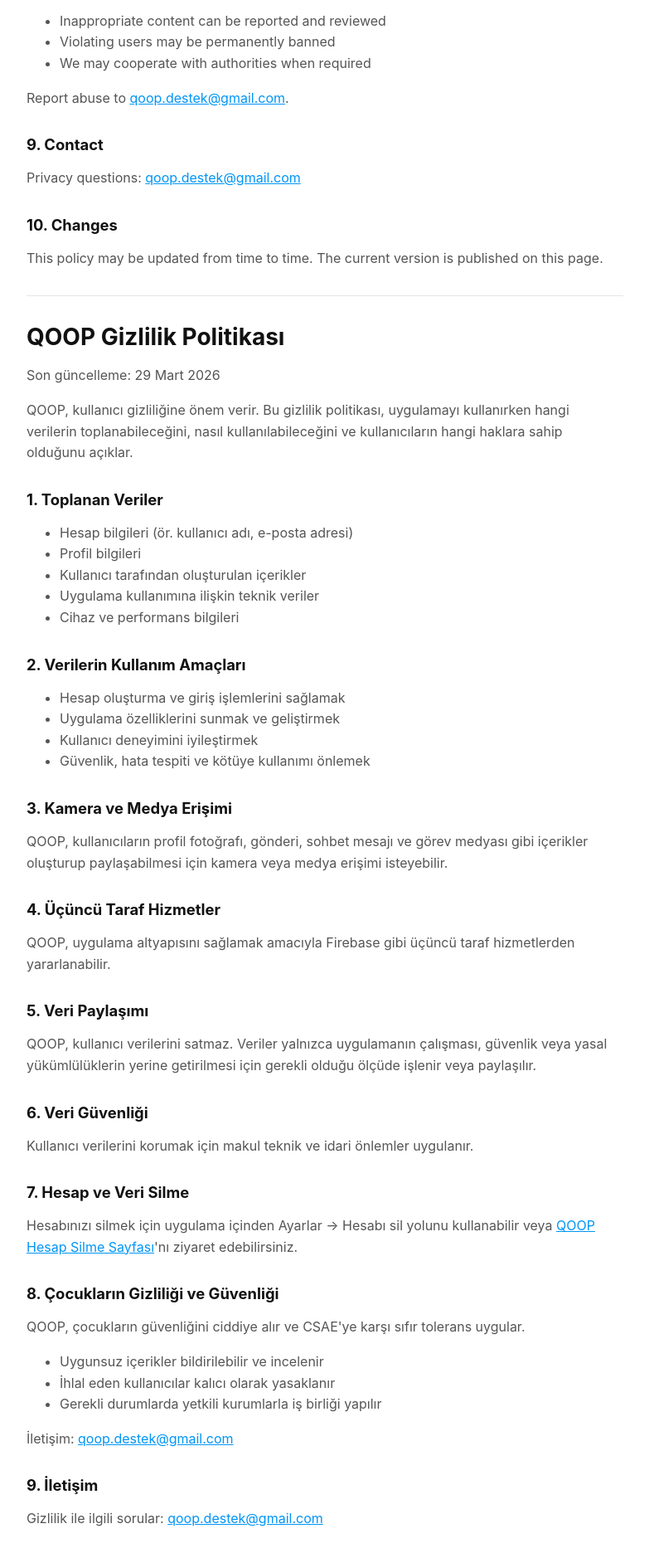
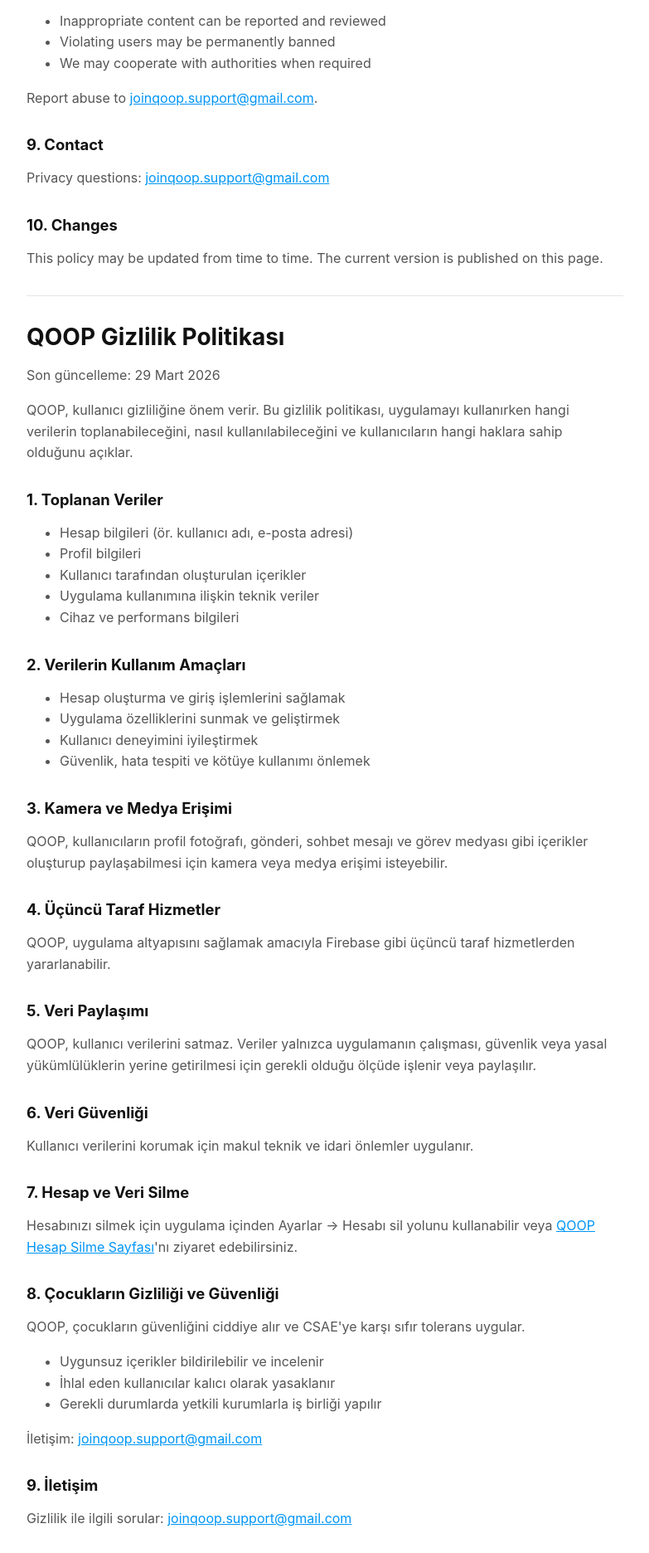
Before and after one commit to tasdemirebubekir347-star/qoop-privacy-policy, a plain HTML site: page index.html in a window 1280 px wide. Shown: the part 1348-3220 px from the top of the page at 83% size, without its empty margins (248-1031 px from the left). Drawn offline with Linux system fonts and the light colour scheme.

Commit message:
Update support email to joinqoop.support@gmail.com

```diff
--- a/index.html
+++ b/index.html
@@ -68,10 +68,10 @@
         <li>Violating users may be permanently banned</li>
         <li>We may cooperate with authorities when required</li>
       </ul>
-      <p>Report abuse to <a href="mailto:qoop.destek@gmail.com">qoop.destek@gmail.com</a>.</p>
+      <p>Report abuse to <a href="mailto:joinqoop.support@gmail.com">joinqoop.support@gmail.com</a>.</p>
 
       <h2>9. Contact</h2>
-      <p>Privacy questions: <a href="mailto:qoop.destek@gmail.com">qoop.destek@gmail.com</a></p>
+      <p>Privacy questions: <a href="mailto:joinqoop.support@gmail.com">joinqoop.support@gmail.com</a></p>
 
       <h2>10. Changes</h2>
       <p>This policy may be updated from time to time. The current version is published on this page.</p>
@@ -123,10 +123,10 @@
         <li>İhlal eden kullanıcılar kalıcı olarak yasaklanır</li>
         <li>Gerekli durumlarda yetkili kurumlarla iş birliği yapılır</li>
       </ul>
-      <p>İletişim: <a href="mailto:qoop.destek@gmail.com">qoop.destek@gmail.com</a></p>
+      <p>İletişim: <a href="mailto:joinqoop.support@gmail.com">joinqoop.support@gmail.com</a></p>
 
       <h2>9. İletişim</h2>
-      <p>Gizlilik ile ilgili sorular: <a href="mailto:qoop.destek@gmail.com">qoop.destek@gmail.com</a></p>
+      <p>Gizlilik ile ilgili sorular: <a href="mailto:joinqoop.support@gmail.com">joinqoop.support@gmail.com</a></p>
 
       <h2>10. Değişiklikler</h2>
       <p>Bu gizlilik politikası zaman zaman güncellenebilir. Güncel sürüm bu sayfada yayınlanır.</p>
```
Also changed, not shown: delete-account.html (+2 -2 lines).
